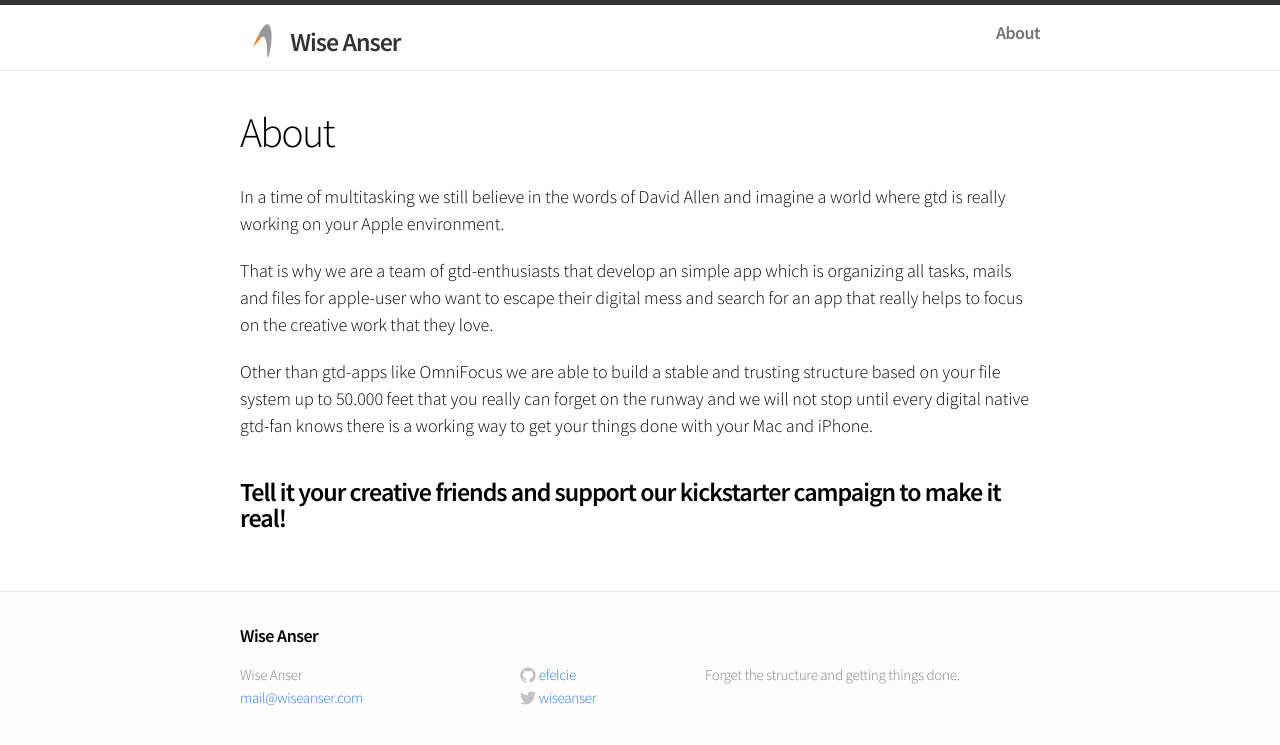
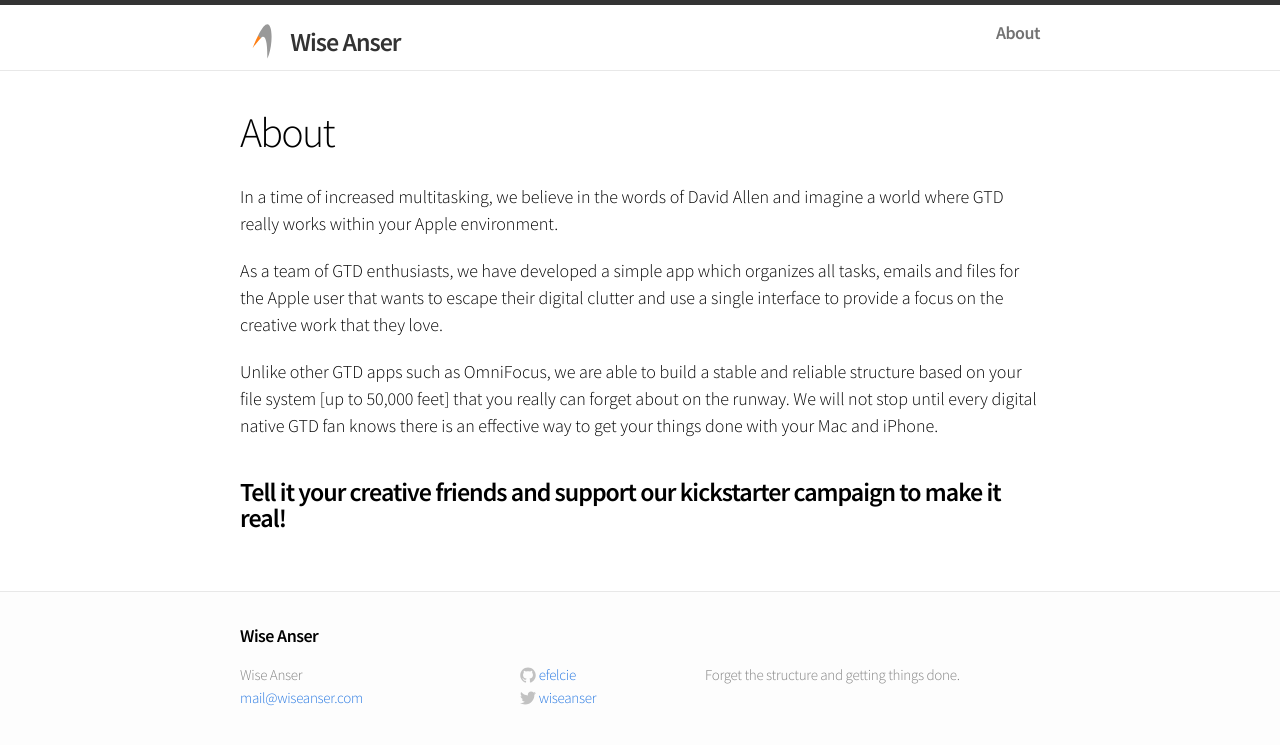
Before and after one commit to wiseanser/wiseanser.github.io, a Jekyll site: the page built from about.md, in a window 1280 px wide. Shown: the top 745 px of the page. Built offline with Jekyll 4.4.1, drawn with Linux system fonts in a browser that asks for light colours.

Commit message:
Jamies first correction

```diff
--- a/about.md
+++ b/about.md
@@ -4,11 +4,11 @@ title: About
 permalink: /about/
 ---
 
-In a time of multitasking we still believe in the words of David Allen and imagine a world where gtd is really working on your Apple environment.
+In a time of increased multitasking, we believe in the words of David Allen and imagine a world where GTD really works within your Apple environment.
 
-That is why we are a team of gtd-enthusiasts that develop an simple app which is organizing all tasks, mails and files for apple-user who want to escape their digital mess and search for an app that really helps to focus on the creative work that they love.
+As a team of GTD enthusiasts, we have developed a simple app which organizes all tasks, emails and files for the Apple user that wants to escape their digital clutter and use a single interface to provide a focus on the creative work that they love.
 
-Other than gtd-apps like OmniFocus we are able to build a stable and trusting structure based on your file system up to 50.000 feet  that you really can forget on the runway and we will not stop until every digital native gtd-fan knows there is a working way to get your things done with your Mac and iPhone.
+Unlike other GTD apps such as OmniFocus, we are able to build a stable and reliable structure based on your file system [up to 50,000 feet] that you really can forget about on the runway. We will not stop until every digital native GTD fan knows there is an effective way to get your things done with your Mac and iPhone.
 
 ###**Tell it your creative friends and support our kickstarter campaign to make it real!**
 
```
